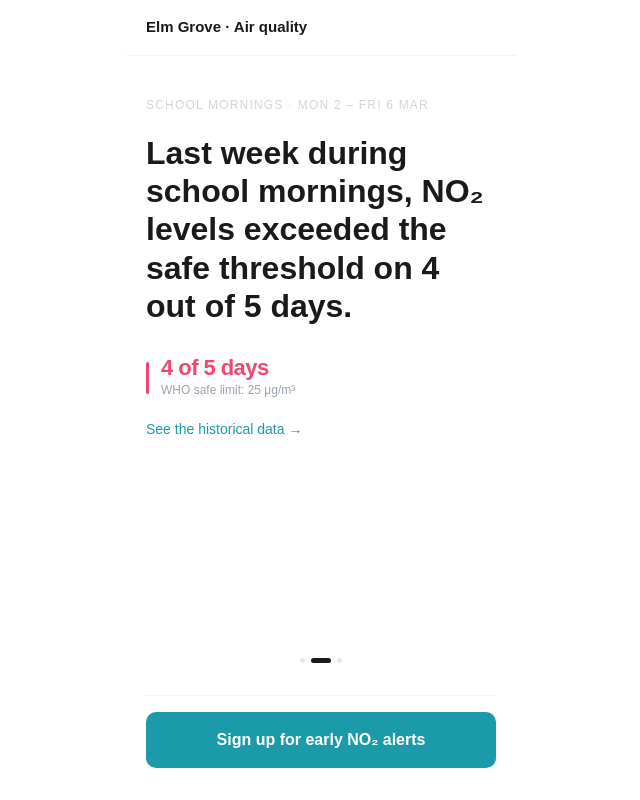
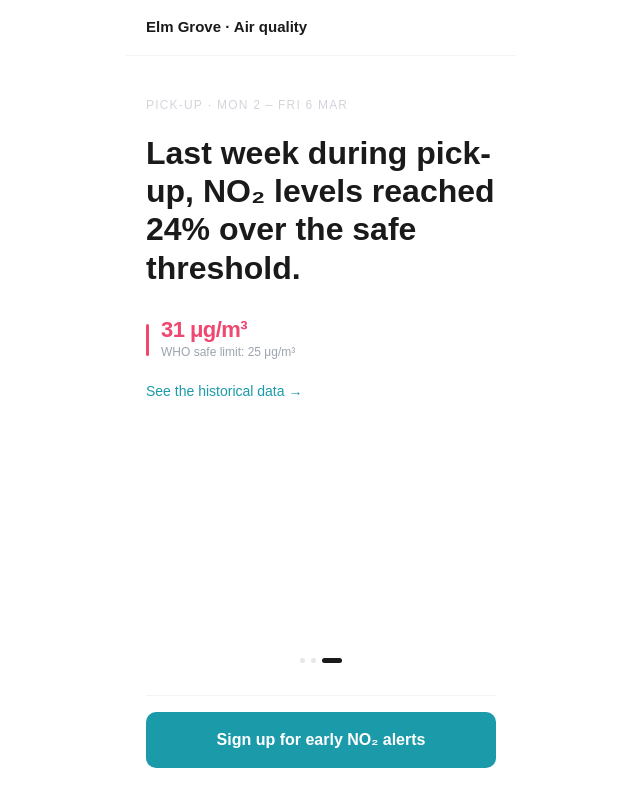
Before and after one commit to jamescuddy-bot/ELMGROVE, a React (Vite) app: page / in a window 1280 px wide. Shown: the whole page, without its empty margins (319-959 px from the left). Built offline with nearby package versions, Linux system fonts and the light colour scheme; a web font is replaced by a local one.

Commit message:
Change homepage statement cycle from 3s to 2s

```diff
--- a/src/pages/Home.jsx
+++ b/src/pages/Home.jsx
@@ -29,7 +29,7 @@ export default function Home() {
   useEffect(() => {
     const timer = setInterval(() => {
       setIndex(i => (i + 1) % statements.length)
-    }, 3000)
+    }, 2000)
     return () => clearInterval(timer)
   }, [])
 
```
